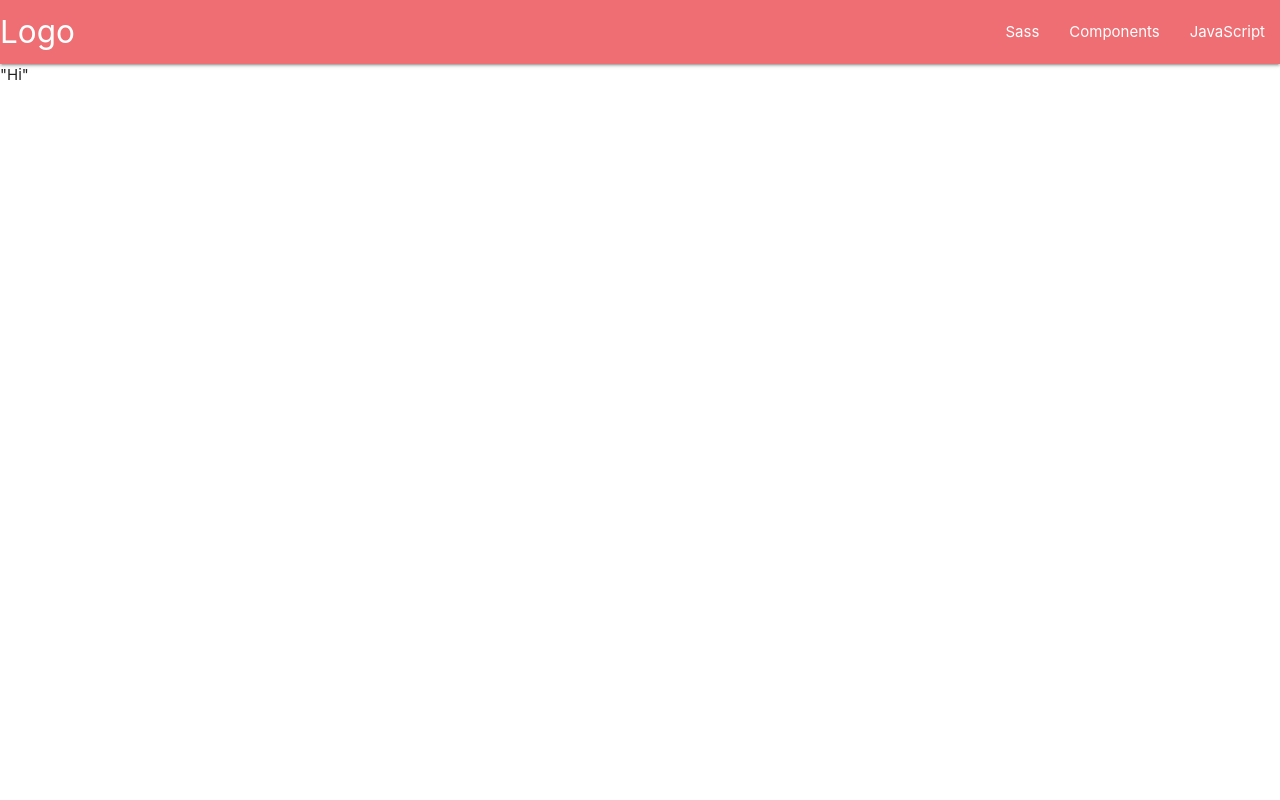
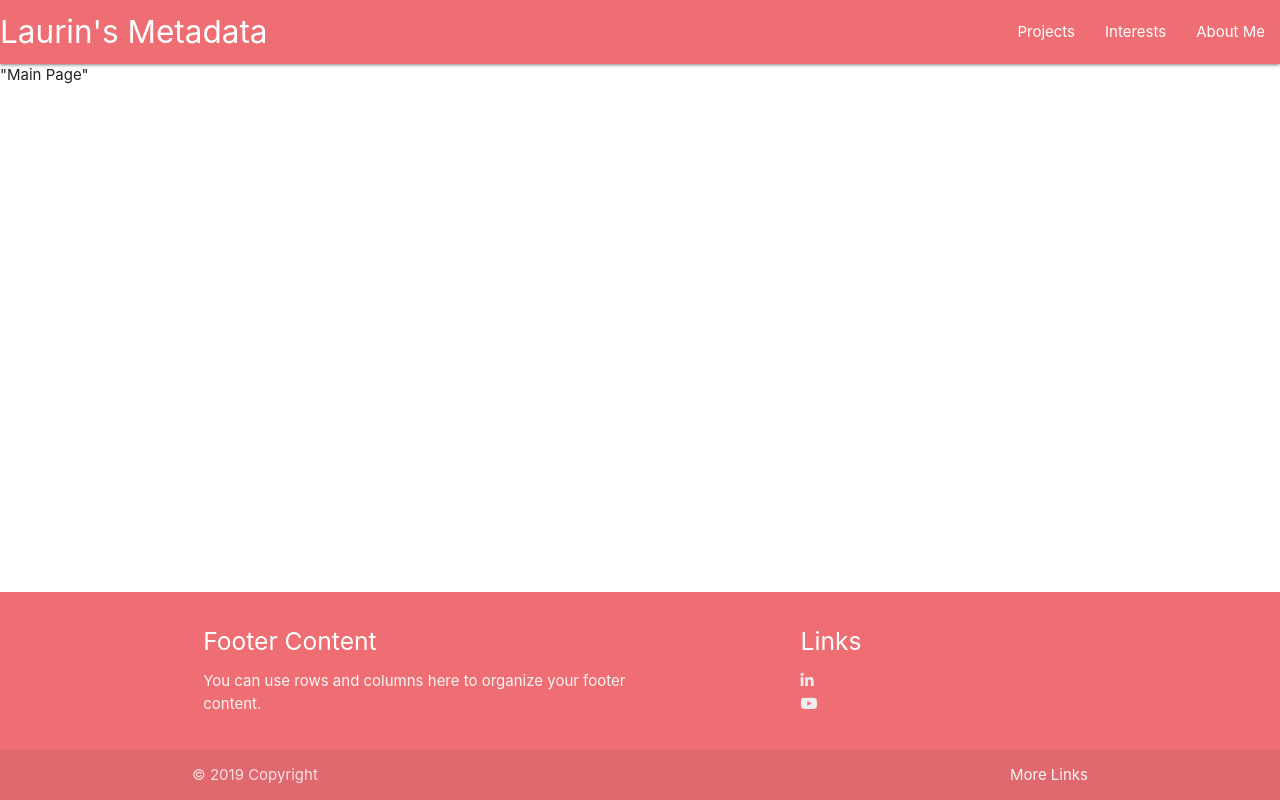
Before and after one commit to Dev-Laurin/portfolioWebsite, a Flask app: page / in a window 1280 px wide. Run offline with Flask 2, Linux system fonts and the light colour scheme; some libraries are stand-ins or nearby versions.

Commit message:
Footer with some routing.

```diff
--- a/pythonSite/app.py
+++ b/pythonSite/app.py
@@ -5,3 +5,7 @@ app = Flask(__name__)
 @app.route("/")
 def hello(name=None):
 	return render_template('index.html', name=name)
+
+@app.route("/about")
+def about(name=None):
+	return render_template('about.html', name=name)
--- /dev/null
+++ b/pythonSite/static/css/main.css
@@ -0,0 +1,9 @@
+body {
+	display: flex;
+	min-height: 100vh;
+	flex-direction: column;
+}
+
+main {
+	flex: 1 0 auto;
+}
--- a/pythonSite/templates/index.html
+++ b/pythonSite/templates/index.html
@@ -3,22 +3,59 @@
 <head>
 	<!-- Include Materialize CSS -->
 	<link type="text/css" rel="stylesheet" href="../static/materialize/css/materialize.min.css" media="screen,projection"/>
+	<!-- Include our main css -->
+	<link type="text/css" rel="stylesheet" href="../static/css/main.css"/>
+	<!-- Include Font Awesome Stylesheet -->
+	<link rel="stylesheet" href="https://use.fontawesome.com/releases/v5.6.3/css/all.css" integrity="sha384-UHRtZLI+pbxtHCWp1t77Bi1L4ZtiqrqD80Kn4Z8NTSRyMA2Fd33n5dQ8lWUE00s/" crossorigin="anonymous">
 	<!-- Tell browser we are optimized for mobile -->
 	<meta name="viewport" content="width=device-width, initial-scale=1.0"/>
 </head>
 <body>
+  <header>
+  	<!-- Navigation Bar -->
 		<nav>
 			<div class="nav-wrapper">
-      <a href="#" class="brand-logo">Logo</a>
+			  <a href="/" class="brand-logo">Laurin's Metadata</a>
 			  <ul id="nav-mobile" class="right hide-on-med-and-down">
-        <li><a href="sass.html">Sass</a></li>
-        <li><a href="badges.html">Components</a></li>
-        <li><a href="collapsible.html">JavaScript</a></li>
+			    <li><a href="/projects">Projects</a></li>
+			    <li><a href="/interests">Interests</a></li>
+			    <li><a href="/about">About Me</a></li>
 			  </ul>
 			</div>
 		</nav>
-  "Hi"
+  </header>
+
+  <main role="main">
+  	"Main Page"
+  </main>
+
+  <!-- Footer -->
+	<footer class="page-footer">
+	  <div class="container">
+	    <div class="row">
+	      <div class="col l6 s12">
+	        <h5 class="white-text">Footer Content</h5>
+	        <p class="grey-text text-lighten-4">You can use rows and columns here to organize your footer content.</p>
+	      </div>
+	      <div class="col l4 offset-l2 s12">
+	        <h5 class="white-text">Links</h5>
+	        <ul>
+	          <li><a class="grey-text text-lighten-3" href="https://www.linkedin.com/in/laurin-fisher-19b543a5"><i class="fab fa-linkedin-in"></i></a></li>
+	          <li><a class="grey-text text-lighten-3" href="https://www.youtube.com/channel/UCZsIwuPu6CgoDPyPO92DKZg/featured"><i class="fab fa-youtube"></i></a></li>
+	        </ul>
+	      </div>
+	    </div>
+	  </div>
+	  <div class="footer-copyright">
+	    <div class="container">
+	    © 2019 Copyright
+	    <a class="grey-text text-lighten-4 right" href="#!">More Links</a>
+	    </div>
+	  </div>
+	</footer>
+
 	<!-- Include Javascript from libraries -->
 	<script type="text/javascript" src="../static/materialize/js/materialize.min.js"></script>
 </body>
+
 </html>
```
Also changed, not shown: pythonSite/templates/about.html (added, +61 -0 lines). Lines whose indentation alone changed are shown as unchanged.
